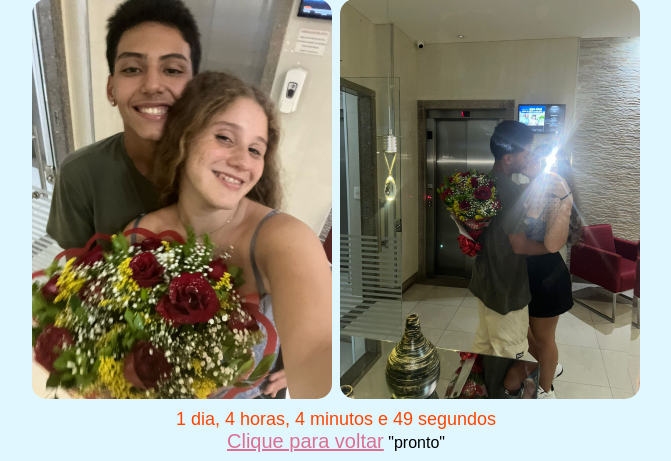
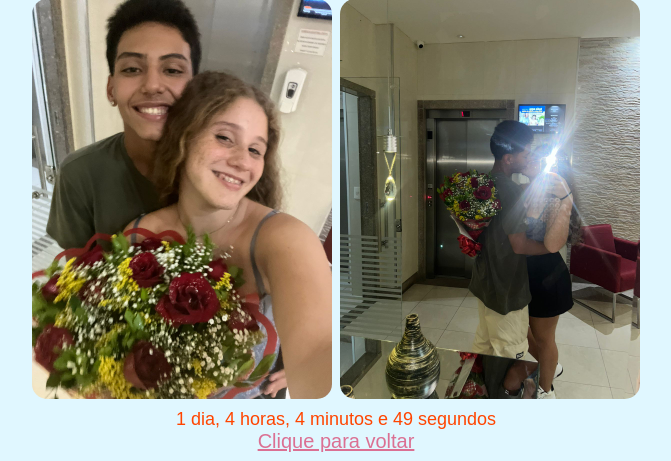
Before and after one commit to RaphaelMota-bit/Presente_para_Meu_amor, a Flask app: page /surpresa in a window 1280 px wide. Shown: the part 5302-5763 px from the top of the page, without its empty margins (304-975 px from the left). Run offline with Flask 3, Linux system fonts and the light colour scheme.

Commit message:
tirando a palavra pronto do final

```diff
--- a/app/templates/surpresa.html
+++ b/app/templates/surpresa.html
@@ -144,4 +144,3 @@
     <a href="/" style="color: #db7093; font-size: 20px;">Clique para voltar</a>
 </body>
 </html>
-"pronto"
```
